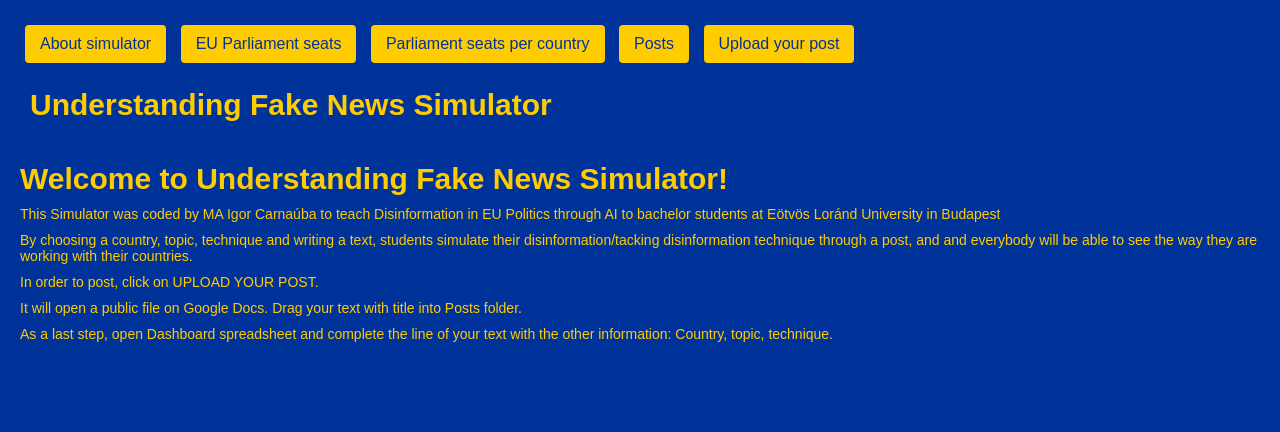
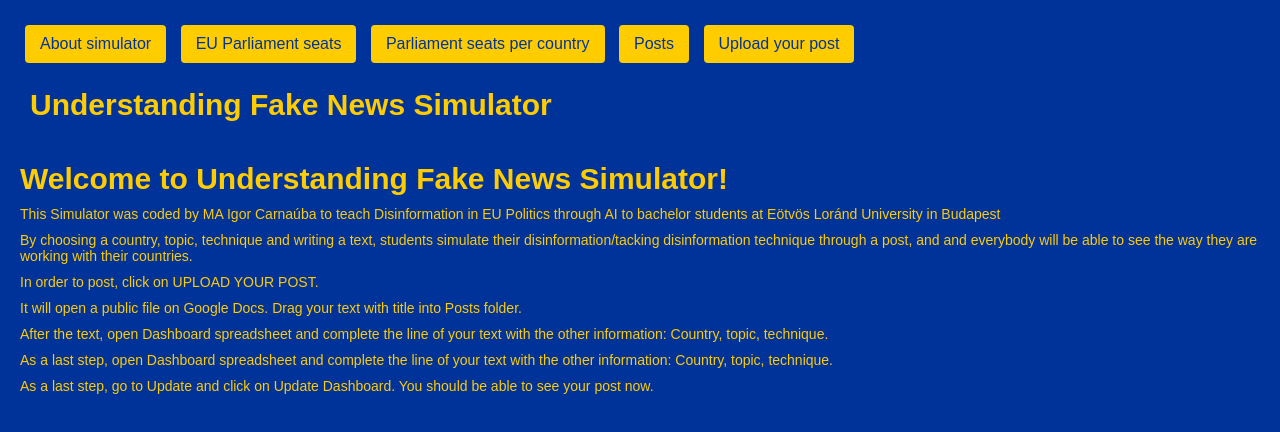
Before and after one commit to igoresc94/eu-dis, a React (Create React App) app: page / in a window 1280 px wide. Shown: the top 432 px of the page. Built offline with nearby package versions, Linux system fonts and the light colour scheme.

Commit message:
fifteenth

```diff
--- a/src/pages/Home.js
+++ b/src/pages/Home.js
@@ -8,7 +8,8 @@ const Home = () => {
         <p>By choosing a country, topic, technique and writing a text, students simulate their disinformation/tacking disinformation technique through a post, and and everybody will be able to see the way they are working with their countries.</p>
         <p>In order to post, click on UPLOAD YOUR POST.</p>
          <p>It will open a public file on Google Docs. Drag your text with title into Posts folder.</p>
-         <p>As a last step, open Dashboard spreadsheet and complete the line of your text with the other information: Country, topic, technique.</p>
+         <p>After the text, open Dashboard spreadsheet and complete the line of your text with the other information: Country, topic, technique.</p>         <p>As a last step, open Dashboard spreadsheet and complete the line of your text with the other information: Country, topic, technique.</p>
+         <p>As a last step, go to Update and click on Update Dashboard. You should be able to see your post now.</p>
     </div>
   );
 };
```
